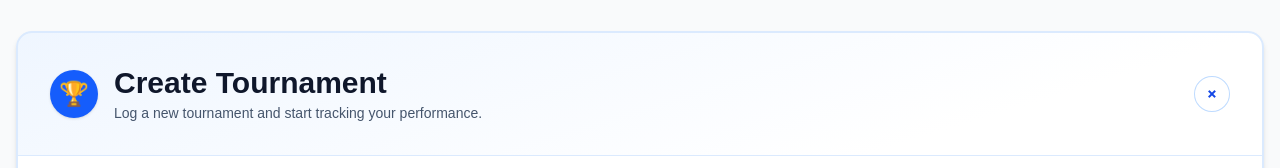
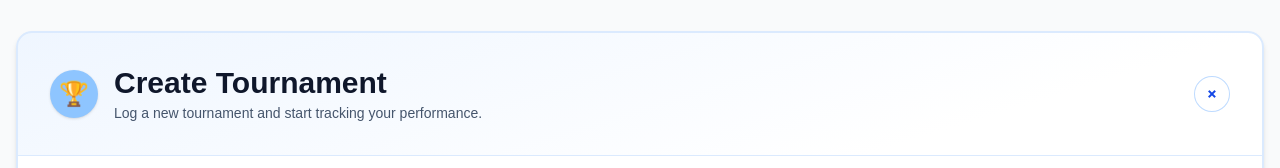
Before and after one commit to jackwedi/optcg-tracker, a Next.js app: page / in a window 1280 px wide. Shown: the part 475-643 px from the top of the page. Built offline with nearby package versions, Linux system fonts and the light colour scheme; no server answers; the database is empty.

Commit message:
style: lower intensity of reate tournament icon background color

```diff
--- a/components/CreateTournamentCard.tsx
+++ b/components/CreateTournamentCard.tsx
@@ -18,7 +18,7 @@ export function CreateTournamentCard() {
       >
         <div className="flex items-center gap-4">
           <span
-            className="inline-flex h-12 w-12 shrink-0 items-center justify-center rounded-full bg-blue-600 text-2xl shadow-sm"
+            className="inline-flex h-12 w-12 shrink-0 items-center justify-center rounded-full bg-blue-300 text-2xl shadow-sm"
             aria-hidden="true"
           >
             🏆
```
